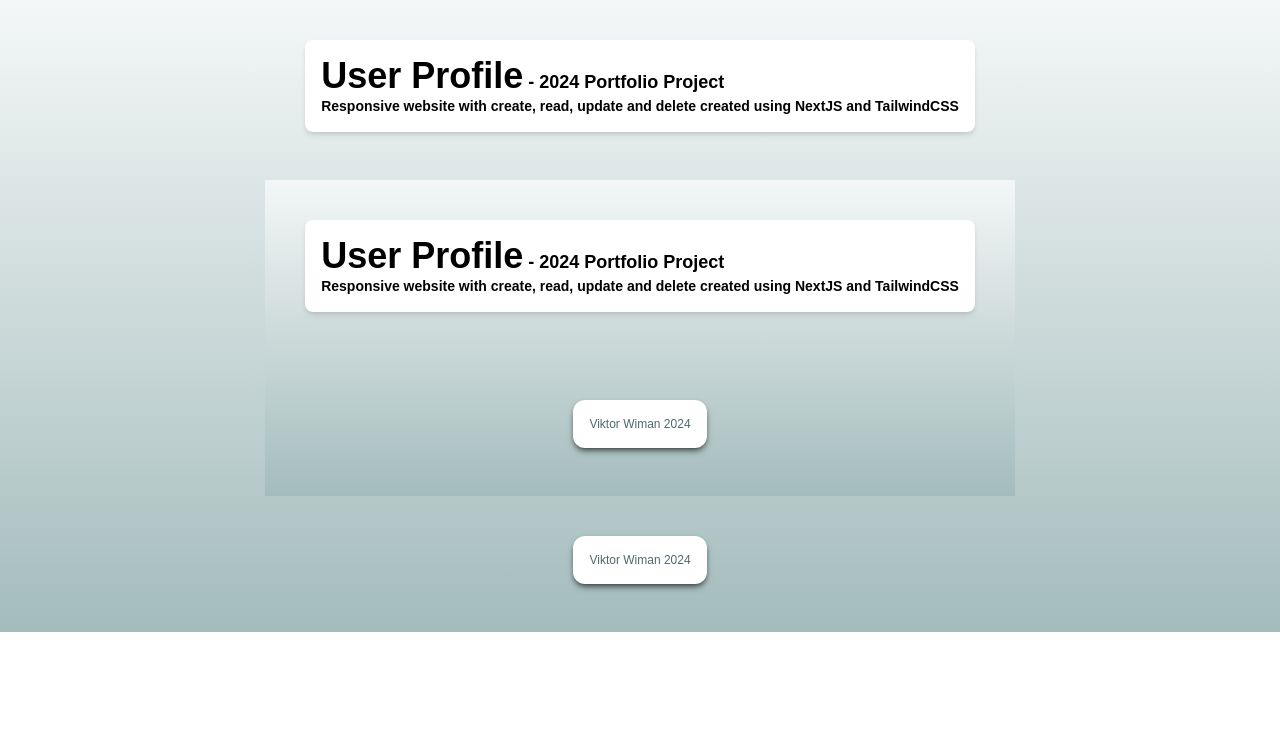
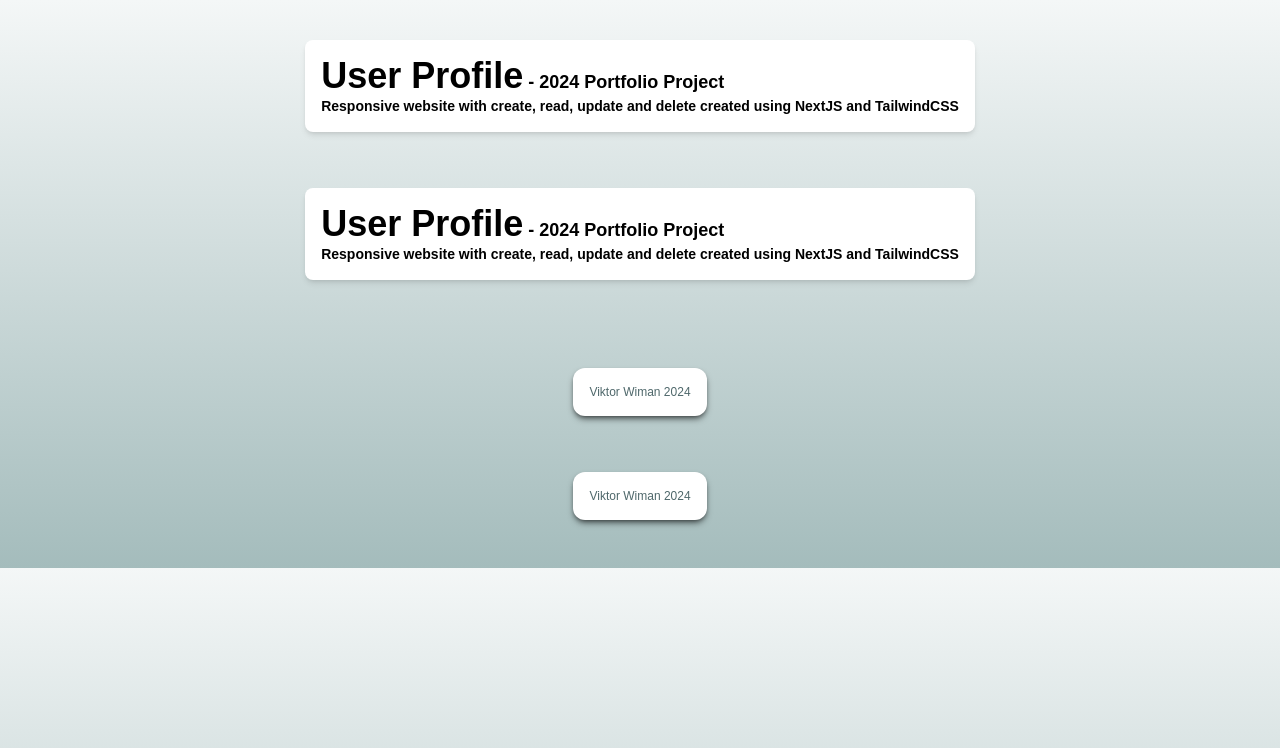
Before and after one commit to VWiman/portfolioUserProfile, a Next.js app: page /layouts/Layout in a window 1280 px wide. Shown: the top 748 px of the page. Built offline with nearby package versions, Linux system fonts and the light colour scheme.

Commit message:
bg change

```diff
--- a/styles/globals.css
+++ b/styles/globals.css
@@ -9,13 +9,17 @@
   @apply m-0 p-0
 }
 
+body {
+  @apply bg-gradient-to-b from-pea-50 to-pea-300 p-8
+}
+
 .header {
   @apply flex flex-row rounded-md min-h-fit p-2 w-full justify-center
 }
 
 .body {
   font-family: "Nunito Sans", sans-serif;
-  @apply md:flex md:flex-col md:items-center bg-gradient-to-b from-pea-50 to-pea-300 p-8
+  @apply md:flex md:flex-col md:items-center
 }
 
 
```
